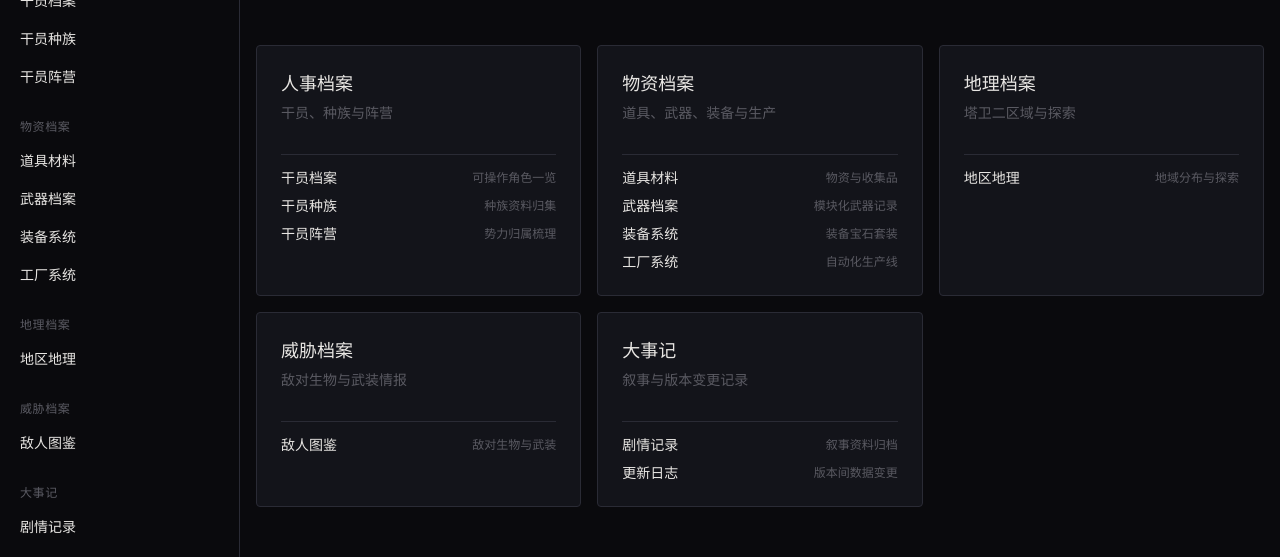
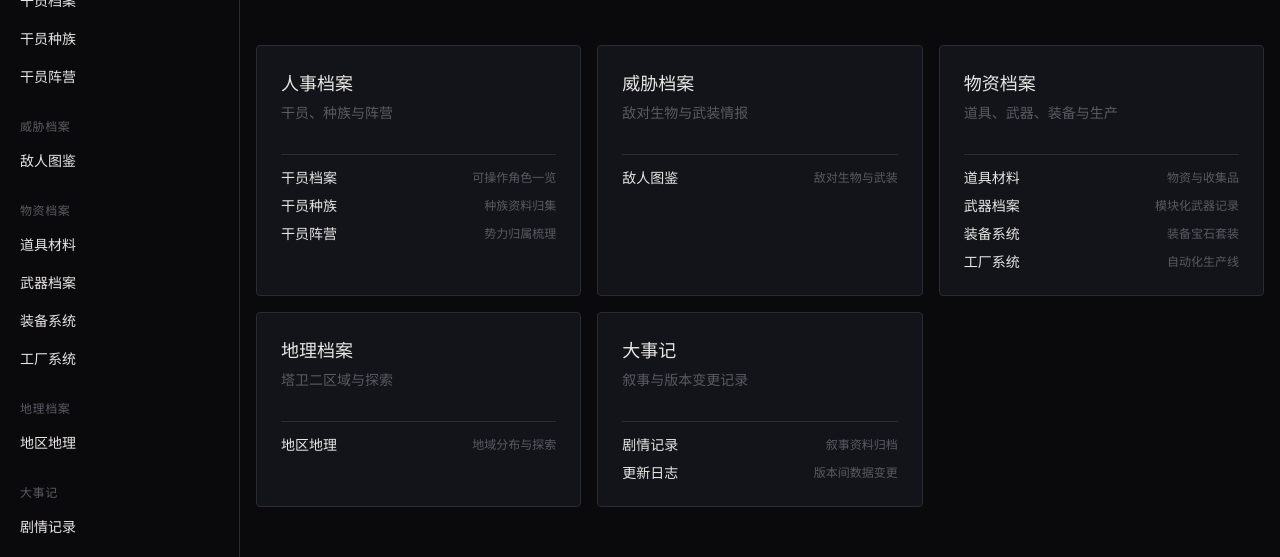
Before and after one commit to Deliay/hongshan-archives-bureau, a React (Vite) app: page /archive in a window 1280 px wide. Shown: the part 123-680 px from the top of the page. Built offline with nearby package versions, Linux system fonts and the light colour scheme; no server answers.

Commit message:
feat: move threat archive after personnel archive in grouping order

```diff
--- a/src/components/Layout/Sidebar.tsx
+++ b/src/components/Layout/Sidebar.tsx
@@ -24,6 +24,12 @@ const NAV_GROUPS: NavGroup[] = [
     ],
   },
   {
+    label: '威胁档案',
+    items: [
+      { label: '敌人图鉴', path: '/archive/enemies' },
+    ],
+  },
+  {
     label: '物资档案',
     items: [
       { label: '道具材料', path: '/archive/items' },
@@ -36,12 +42,6 @@ const NAV_GROUPS: NavGroup[] = [
     label: '地理档案',
     items: [
       { label: '地区地理', path: '/archive/geography' },
-    ],
-  },
-  {
-    label: '威胁档案',
-    items: [
-      { label: '敌人图鉴', path: '/archive/enemies' },
     ],
   },
   {
--- a/src/routes/ArchiveHome.tsx
+++ b/src/routes/ArchiveHome.tsx
@@ -16,6 +16,13 @@ const MODULE_GROUPS: {
     ],
   },
   {
+    label: '威胁档案',
+    desc: '敌对生物与武装情报',
+    modules: [
+      { label: '敌人图鉴', path: '/archive/enemies', desc: '敌对生物与武装' },
+    ],
+  },
+  {
     label: '物资档案',
     desc: '道具、武器、装备与生产',
     modules: [
@@ -30,13 +37,6 @@ const MODULE_GROUPS: {
     desc: '塔卫二区域与探索',
     modules: [
       { label: '地区地理', path: '/archive/geography', desc: '地域分布与探索' },
-    ],
-  },
-  {
-    label: '威胁档案',
-    desc: '敌对生物与武装情报',
-    modules: [
-      { label: '敌人图鉴', path: '/archive/enemies', desc: '敌对生物与武装' },
     ],
   },
   {
```
Also changed, not shown: 4 other files (tests, documents, lock files or other folders).
